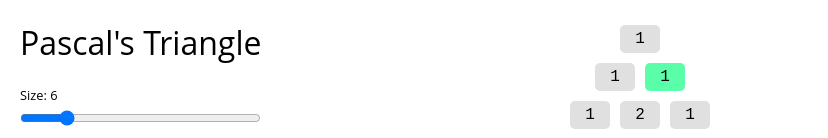
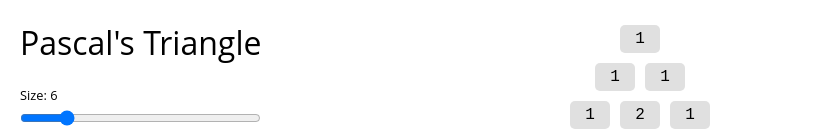
Before and after one commit to krystofmatejka/pascals-triangle, a Next.js app: page / in a window 1280 px wide. Shown: the top 138 px of the page, without its empty margins (0-828 px from the left). Built offline with nearby package versions, Linux system fonts and the light colour scheme.

Commit message:
use improved number component in every transformation

```diff
--- /dev/null
+++ b/src/components/pascals-triangle/number.tsx
@@ -0,0 +1,25 @@
+import {FC} from 'react'
+import {useIsHighlighted} from '@/src/store'
+import {Number as StyledNumber} from './styles'
+import {CssColors} from '@/src/constants'
+
+type NumberProps = {
+  rowIndex: number
+  numberIndex: number
+  onClick?: () => void
+  onMouseEnter?: () => void
+  highlight?: CssColors
+}
+
+export const Number: FC<NumberProps> = ({rowIndex, numberIndex, highlight, children, ...props}) => {
+  const highlightFromPropsOrHook = (highlight) ? highlight : useIsHighlighted(rowIndex, numberIndex)
+
+  return (
+    <StyledNumber
+      highlight={highlightFromPropsOrHook}
+      {...props}
+    >
+      {children}
+    </StyledNumber>
+  )
+}
--- a/src/components/pascals-triangle/sierpinski-triangle.tsx
+++ b/src/components/pascals-triangle/sierpinski-triangle.tsx
@@ -1,21 +1,27 @@
 import {FC} from 'react'
 import {usePascalsTriangleStore} from '@/src/store'
-import {Row, Number} from './styles'
 import {CssColors} from '@/src/constants'
+import {Row} from './styles'
+import {Number} from './number'
 
 const isOdd = (number: number) => (number % 2)
 
 const pickHighlight = (number: number) => isOdd(number) ? null: CssColors.Highlight1
 
 export const SierpinskiTriangle: FC = () => {
-  const {triangle} = usePascalsTriangleStore()
+  const triangle = usePascalsTriangleStore((state) => state.triangle)
 
   return (
     <>
       {triangle.map((row, rowIndex) => (
         <Row key={rowIndex}>
           {row.map((number, numberIndex) => (
-            <Number key={numberIndex} highlight={pickHighlight(number)}>
+            <Number
+              key={numberIndex}
+              rowIndex={rowIndex}
+              numberIndex={numberIndex}
+              highlight={pickHighlight(number)}
+            >
               {isOdd(number)}
             </Number>
           ))}
--- a/src/components/pascals-triangle/triangle-default.tsx
+++ b/src/components/pascals-triangle/triangle-default.tsx
@@ -1,7 +1,8 @@
 import {FC} from 'react'
-import {usePascalsTriangleStore, useIsHighlighted} from '@/src/store'
+import {usePascalsTriangleStore} from '@/src/store'
 import {CssColors} from '@/src/constants'
-import {Row, Number} from './styles'
+import {Row} from './styles'
+import {Number} from './number'
 
 export const TriangleDefault: FC = () => {
   const triangle = usePascalsTriangleStore((state) => state.triangle)
@@ -12,41 +13,20 @@ export const TriangleDefault: FC = () => {
       {triangle.map((row, rowIndex) => (
         <Row key={rowIndex}>
           {row.map((number, numberIndex) => (
-            <Number2
+            <Number
               key={numberIndex}
               rowIndex={rowIndex}
               numberIndex={numberIndex}
-              onMouseEnter={() => {
-                setHighlights([
-                  [rowIndex - 1, [numberIndex - 1, numberIndex], CssColors.Highlight1],
-                  [rowIndex, [numberIndex], CssColors.Highlight2],
-                ])
-              }}
+              onMouseEnter={() => setHighlights([
+                [rowIndex - 1, [numberIndex - 1, numberIndex], CssColors.Highlight1],
+                [rowIndex, [numberIndex], CssColors.Highlight2],
+              ])}
             >
               {number}
-            </Number2>
+            </Number>
           ))}
         </Row>
       ))}
     </>
   )
 }
-
-type NumberProps = {
-  rowIndex: number
-  numberIndex: number
-  onMouseEnter?: () => void
-}
-
-const Number2: FC<NumberProps> = ({rowIndex, numberIndex, onMouseEnter, children}) => {
-  const highlight = useIsHighlighted(rowIndex, numberIndex)
-
-  return (
-    <Number
-      highlight={highlight}
-      onMouseEnter={onMouseEnter}
-    >
-      {children}
-    </Number>
-  )
-}
--- a/src/components/pascals-triangle/triangle-fibonacci-sequence.tsx
+++ b/src/components/pascals-triangle/triangle-fibonacci-sequence.tsx
@@ -1,44 +1,67 @@
-import {FC, useState} from 'react'
+import {FC} from 'react'
 import styled from 'styled-components'
+import create from 'zustand'
 import {usePascalsTriangleStore} from '@/src/store'
 import {calculateFibonacciNumberByIndexes, findIndexesForFibonacci} from '@/src/lib'
 import {CssColors} from '@/src/constants'
-import {Row, Number} from './styles'
-import type {NumberOrNull} from '@/src/types'
+import {Row, Number as StyledNumber} from './styles'
+import {Number} from './number'
 
-const pickHighlight = (rowIndex: number, numberIndex: number, highlightedIndex: NumberOrNull) => {
-  if (highlightedIndex[rowIndex]=== numberIndex) {
-    return CssColors.Highlight2
+const useFibStore = create<{fib: number, setFib: (n: number) => void}>((set) => ({
+  fib: 0,
+  setFib: (n: number) => set({fib: n}),
+}))
+
+const Fibonacci: FC = () => {
+  const fib = useFibStore((state) => state.fib)
+
+  if (!fib) {
+    return  null
   }
 
-  if (rowIndex === highlightedIndex.length - 1) {
-    return CssColors.Highlight1
-  }
-
-  return undefined
+  return (
+    <StyledFibonacci>{fib}</StyledFibonacci>
+  )
 }
 
 export const TriangleFibonacciSequence: FC = () => {
-  const {triangle} = usePascalsTriangleStore()
-  const [highlightedIndex, setHighlightedIndex] = useState<NumberOrNull>([])
+  const triangle = usePascalsTriangleStore((state) => state.triangle)
+  const setHighlights = usePascalsTriangleStore((state) => state.setHighlights)
+
+  const setFib = useFibStore((state) => state.setFib)
 
   return (
     <>
       {triangle.map((row, rowIndex) => (
-        <Row key={rowIndex} onMouseEnter={() => setHighlightedIndex(findIndexesForFibonacci(rowIndex))}>
+        <Row key={rowIndex} onMouseEnter={() => {
+          const fib = findIndexesForFibonacci(rowIndex)
+          setFib(calculateFibonacciNumberByIndexes(fib, triangle))
+          const highlights = []
+          fib.forEach((f, i) => {
+            if (typeof f === 'number') {
+              highlights.push([i, [f], CssColors.Highlight1])
+            }
+          })
+          highlights.push([rowIndex, new Array(row.length).fill(0).map((_, i) => i), CssColors.Highlight2])
+          setHighlights(highlights)
+        }}>
           {row.map((number, numberIndex) => (
-            <Number key={numberIndex} highlight={pickHighlight(rowIndex, numberIndex, highlightedIndex)}>
+            <Number
+              key={numberIndex}
+              rowIndex={rowIndex}
+              numberIndex={numberIndex}
+            >
               {number}
             </Number>
           ))}
         </Row>
       ))}
-      <Fibonacci>{calculateFibonacciNumberByIndexes(highlightedIndex, triangle)}</Fibonacci>
+      <Fibonacci/>
     </>
   )
 }
 
-const Fibonacci = styled(Number)`
+const StyledFibonacci = styled(StyledNumber)`
   position: absolute;
   right: 20px;
   top: 0;
--- a/src/components/pascals-triangle/triangle-hockey-stick.tsx
+++ b/src/components/pascals-triangle/triangle-hockey-stick.tsx
@@ -1,28 +1,14 @@
-import {FC, useState} from 'react'
+import {FC} from 'react'
 import styled from 'styled-components'
 import {usePascalsTriangleStore} from '@/src/store'
-import {Row, Number} from './styles'
 import {hockeyStick} from '@/src/lib'
 import {CssColors} from '@/src/constants'
-import type {NumberOrNull, Index} from '@/src/types'
-
-const pickHighlight = (rowIndex: number, numberIndex: number, highlightedIndex: NumberOrNull, clickedIndex: Index) => {
-  if (highlightedIndex.length && clickedIndex[0] === rowIndex && clickedIndex[1] === numberIndex) {
-    return CssColors.Highlight2
-  }
-
-  if (highlightedIndex[rowIndex] === numberIndex) {
-    return CssColors.Highlight1
-  }
-
-  return undefined
-}
-
+import {Row} from './styles'
+import {Number} from './number'
 
 export const TriangleHockeyStick: FC = () => {
-  const {triangle} = usePascalsTriangleStore()
-  const [highlightedIndex, setHighlightedIndex] = useState<NumberOrNull>([])
-  const [clickedIndex, setClickedIndex] = useState<Index>([-1, -1])
+  const triangle = usePascalsTriangleStore((state) => state.triangle)
+  const setHighlights = usePascalsTriangleStore((state) => state.setHighlights)
 
   return (
     <>
@@ -31,10 +17,18 @@ export const TriangleHockeyStick: FC = () => {
           {row.map((number, numberIndex) => (
             <StyledNumber
               key={numberIndex}
-              highlight={pickHighlight(rowIndex, numberIndex, highlightedIndex, clickedIndex)}
+              rowIndex={rowIndex}
+              numberIndex={numberIndex}
               onClick={(() => {
-                setClickedIndex([rowIndex, numberIndex])
-                setHighlightedIndex(hockeyStick(triangle, [rowIndex, numberIndex]))
+                const hs = hockeyStick(triangle, [rowIndex, numberIndex])
+                const highlights = []
+                hs.forEach((f, i) => {
+                  if (typeof f === 'number') {
+                    highlights.push([i, [f], CssColors.Highlight2])
+                  }
+                })
+                highlights.push([rowIndex, [numberIndex], CssColors.Highlight1])
+                setHighlights(highlights)
               })}
             >
               {number}
--- a/src/components/pascals-triangle/triangle-power-2.tsx
+++ b/src/components/pascals-triangle/triangle-power-2.tsx
@@ -1,20 +1,21 @@
 import {FC} from 'react'
 import styled from 'styled-components'
 import {usePascalsTriangleStore} from '@/src/store'
-import {Row, Number} from './styles'
 import {CssColors} from '@/src/constants'
+import {Row, Number as StyledNumber} from './styles'
+import {Number} from './number'
 
 const sum = (numbers: number[]) => numbers.reduce((p, c) => p + c, 0)
 
 export const TrianglePower2: FC = () => {
-  const {triangle} = usePascalsTriangleStore()
+  const triangle = usePascalsTriangleStore((state) => state.triangle)
 
   return (
     <>
       {triangle.map((row, rowIndex) => (
         <Row key={rowIndex}>
           {row.map((number, numberIndex) => (
-            <Number key={numberIndex}>
+            <Number key={numberIndex} rowIndex={rowIndex} numberIndex={numberIndex}>
               {number}
             </Number>
           ))}
@@ -25,7 +26,7 @@ export const TrianglePower2: FC = () => {
   )
 }
 
-const Power2 = styled(Number)`
+const Power2 = styled(StyledNumber)`
   position: absolute;
   right: 20px;
   background: var(${CssColors.Highlight1});
--- a/src/store/pascals-triangle-store.ts
+++ b/src/store/pascals-triangle-store.ts
@@ -1,4 +1,3 @@
-import {useCallback} from 'react'
 import create from 'zustand'
 import {CssColors, Transformation} from '@/src/constants'
 import {pascalsTriangle} from '@/src/lib'
@@ -20,9 +19,9 @@ export const usePascalsTriangleStore = create<PascalsTriangleStore>((set) => ({
   triangle: pascalsTriangle(INITIAL_NUMBER_OF_FLOORS),
   numberOfFloors: INITIAL_NUMBER_OF_FLOORS,
   transformation: Transformation.None,
-  setNumberOfFloors: (v: number) => set({numberOfFloors: v, triangle: pascalsTriangle(v)}),
-  setTransformation: (t: Transformation) => set({transformation: t}),
-  highlights: [[], [undefined, CssColors.Highlight1]],
+  setNumberOfFloors: (v: number) => set({numberOfFloors: v, triangle: pascalsTriangle(v), highlights: []}),
+  setTransformation: (t: Transformation) => set({transformation: t, highlights: []}),
+  highlights: [],
   setHighlights: (rows: [number, number[], CssColors][]) => {
     const highlights = []
     rows.forEach(([rowIndex, numbers, color]) => {
@@ -38,5 +37,5 @@ export const usePascalsTriangleStore = create<PascalsTriangleStore>((set) => ({
 export const useIsHighlighted = (rowIndex: number, numberIndex: number) => {
   const pickHighlight = (state) => (state.highlights[rowIndex] && state.highlights[rowIndex][numberIndex])
 
-  return usePascalsTriangleStore(useCallback(pickHighlight, [rowIndex, numberIndex]))
+  return usePascalsTriangleStore(pickHighlight)
 }
```
